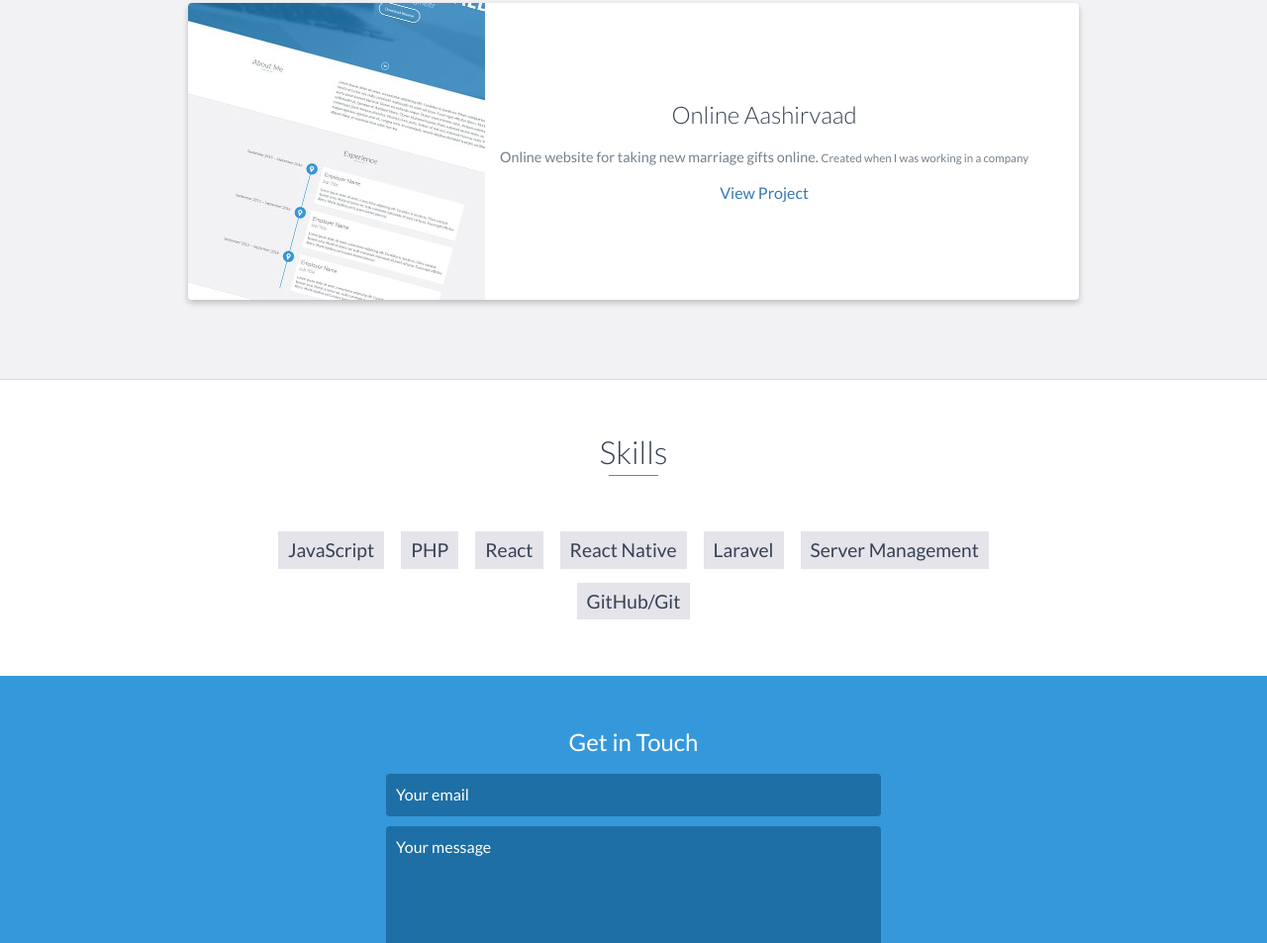
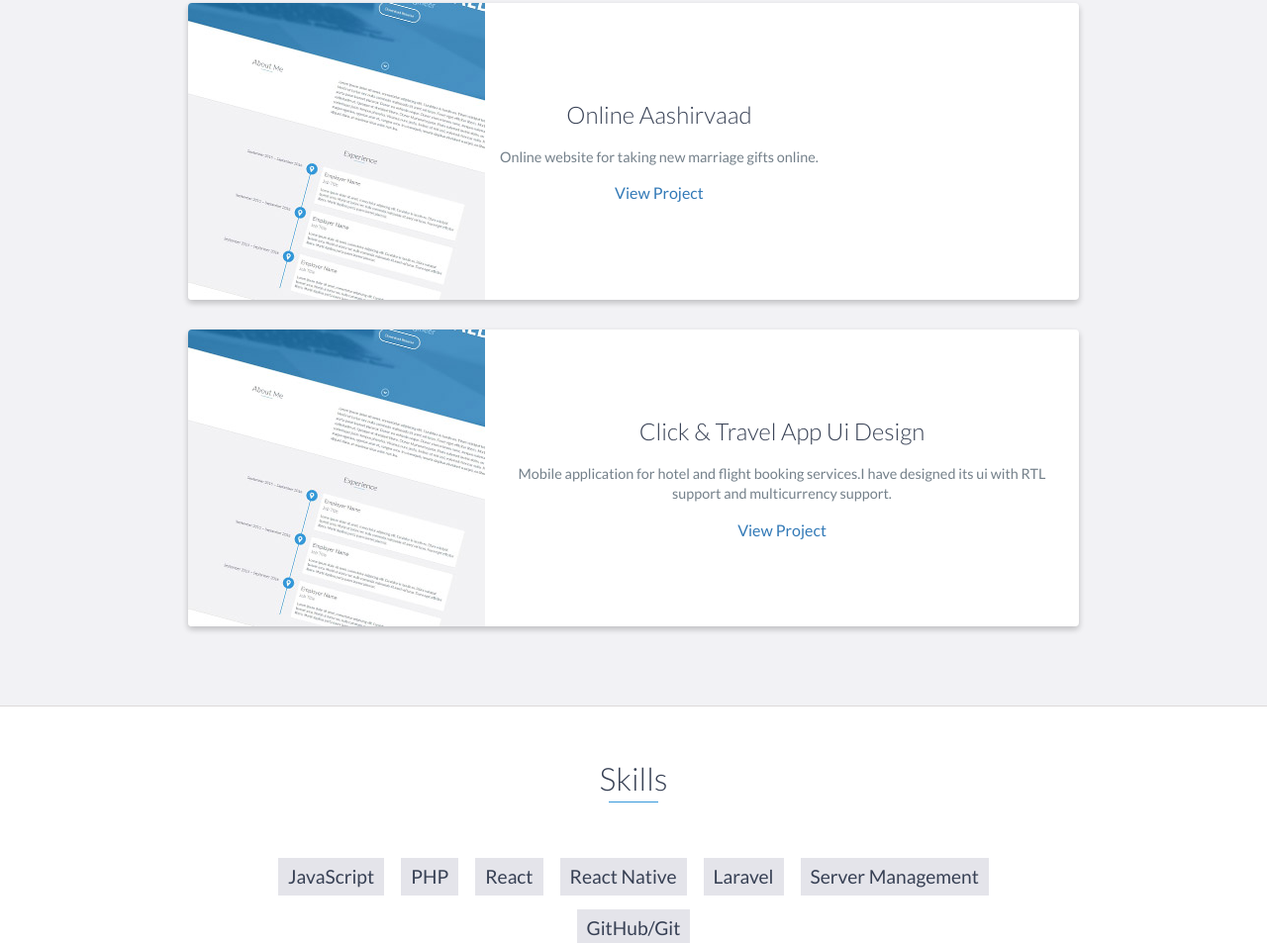
Before and after one commit to amanrajtoppoart007/amanrajtoppoart007.github.io, a website: page index.html in a window 1280 px wide. Shown: the part 3399-4352 px from the top of the page at 99% size. Drawn offline with nearby package versions, Linux system fonts and the light colour scheme.

Commit message:
Update index.html

```diff
--- a/index.html
+++ b/index.html
@@ -202,9 +202,29 @@
                         <h3>Online Aashirvaad</h3>
                         <p>
                             Online website for taking new  marriage gifts online.
-                            <small>Created when I was working in a company</small>
+
                         </p>
                         <a href="https://onlineaashirvaad.com/">View Project</a>
+                    </div>
+                    <!-- End .project-info -->
+                </div>
+
+                <!---end project-->
+
+                <!---new project-->
+
+                <div class="project shadow-large">
+                    <div class="project-image">
+                        <img src="images/project.jpg" />
+                    </div>
+                    <!-- End .project-image -->
+                    <div class="project-info">
+                        <h3>Click & Travel App Ui Design</h3>
+                        <p>
+                            Mobile application for hotel and flight booking services.I have designed its ui with RTL support and multicurrency support.
+
+                        </p>
+                        <a href="https://drive.google.com/file/d/1drVrLjzWKfkSEt1G_GrWCETc3o-3OExX/view?usp=sharing">View Project</a>
                     </div>
                     <!-- End .project-info -->
                 </div>
```
